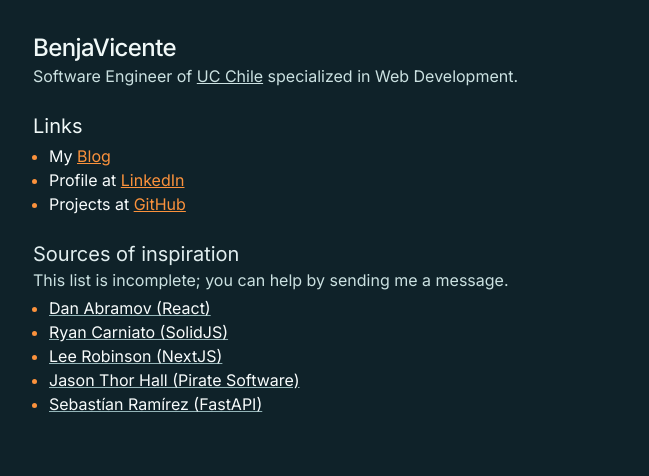
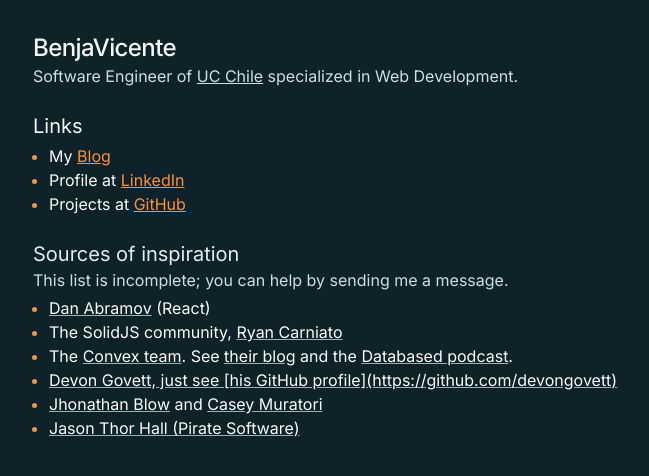
Before and after one commit to benjavicente/benjavicente.dev, a Next.js app: page / in a window 1280 px wide. Shown: the top 476 px of the page, without its empty margins (303-952 px from the left). Built offline with nearby package versions, Linux system fonts and the light colour scheme.

Commit message:
updates sources of inspiration

```diff
--- a/src/app/page.tsx
+++ b/src/app/page.tsx
@@ -25,19 +25,25 @@
 			<p className="mb-1 text-forest-300">This list is incomplete; you can help by sending me a message.</p>
 			<ul className="list-disc pl-4 marker:text-orange-400 [&_a]:decoration-forest-400">
 				<li>
-					<a href="https://overreacted.io/">Dan Abramov (React)</a>
+					<a href="https://overreacted.io/">Dan Abramov</a> (React)
 				</li>
 				<li>
-					<a href="https://dev.to/ryansolid">Ryan Carniato (SolidJS)</a>
+					The SolidJS community, <a href="https://dev.to/ryansolid">Ryan Carniato</a>
 				</li>
 				<li>
-					<a href="https://leerob.io/">Lee Robinson (NextJS)</a>
+					The <a href="https://www.convex.dev/">Convex team</a>. See <a href="https://stack.convex.dev/tag/Perspectives">their blog</a> and
+					the <a href="https://www.convex.dev/podcast">Databased podcast</a>.
 				</li>
 				<li>
-					<a href="https://twitter.com/PirateSoftware">Jason Thor Hall (Pirate Software)</a>
+					<a href="https://bsky.app/profile/devongovett.bsky.social">
+						Devon Govett, just see [his GitHub profile](https://github.com/devongovett)
+					</a>
 				</li>
 				<li>
-					<a href="https://tiangolo.com/">Sebastían Ramírez (FastAPI)</a>
+					<a href="https://x.com/Jonathan_Blow">Jhonathan Blow</a> and <a href="https://caseymuratori.com/">Casey Muratori</a>
+				</li>
+				<li>
+					<a href="https://bsky.app/profile/piratesoftware.live">Jason Thor Hall (Pirate Software)</a>
 				</li>
 			</ul>
 		</main>
```
